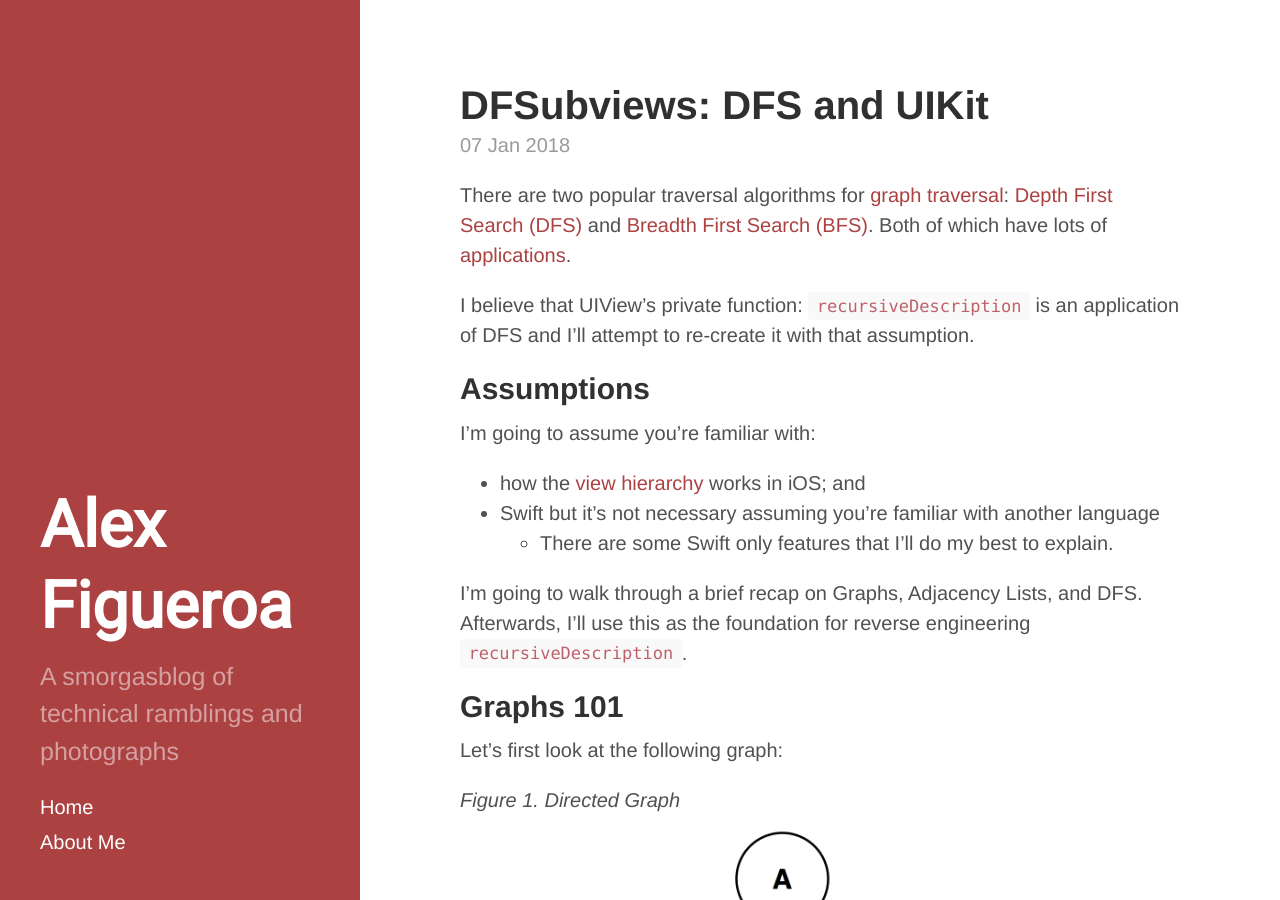
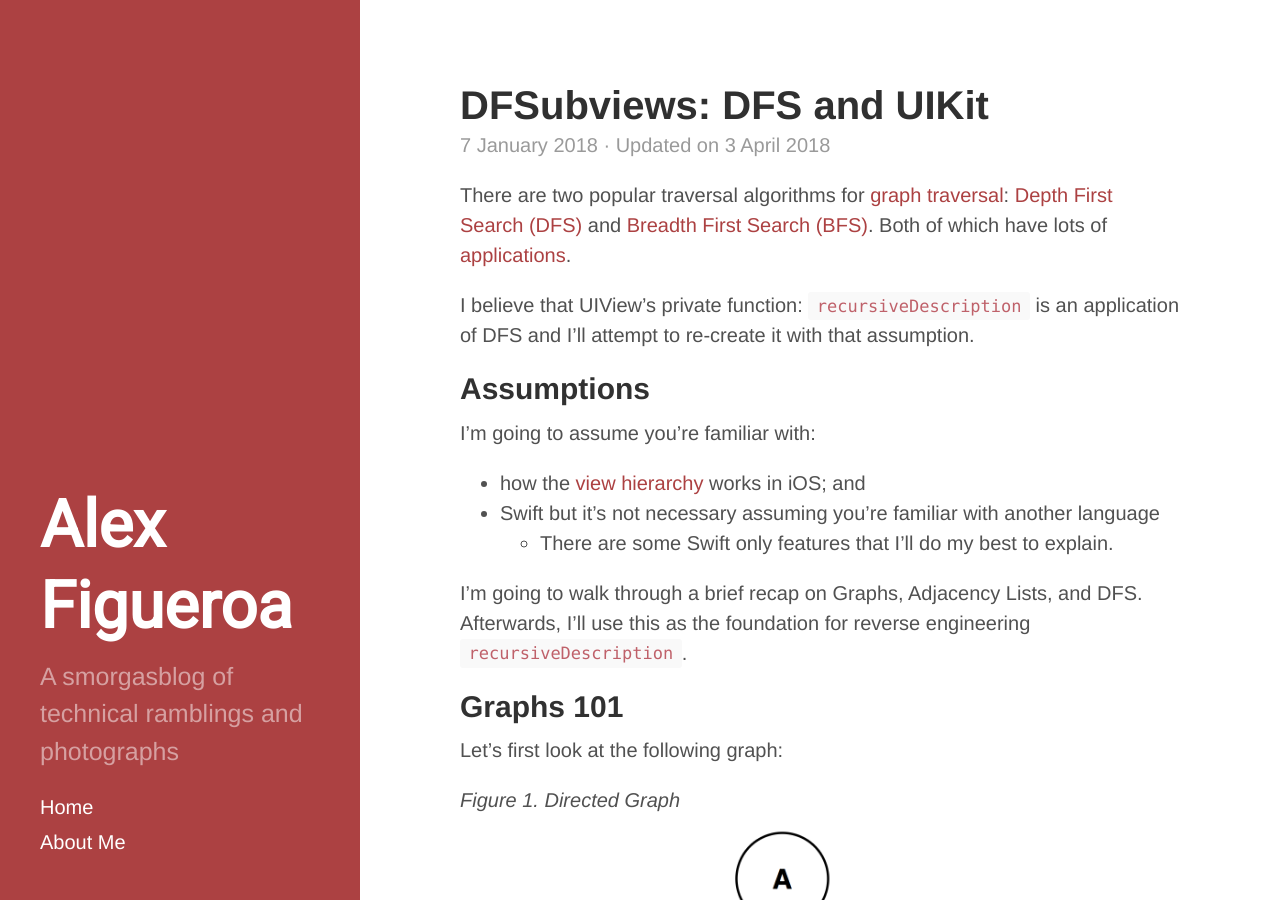
Before and after one commit to ajfigueroa/ajfigueroa.github.io, a Jekyll site: the page built from _posts/2018-01-07-DFSubviews.md, in a window 1280 px wide and 900 px high. Built offline with Jekyll 4.4.1, drawn with Linux system fonts in a browser that asks for light colours.

Commit message:
Add support for modified date in posts

```diff
--- /dev/null
+++ b/_includes/post-date-view.html
@@ -0,0 +1,7 @@
+<!-- Component to display the date with modified date if present -->
+<!-- Date Formatting: http://alanwsmith.com/jekyll-liquid-date-formatting-examples -->
+{% if include.post.modified_date %}
+<span class="post-date">{{ include.post.date | date: "%-d %B %Y" }} · Updated on {{ include.post.modified_date | date: "%-d %B %Y" }}</span>
+{% else %}
+<span class="post-date">{{ include.post.date | date: "%-d %B %Y" }}</span>
+{% endif %}
--- a/_layouts/post.html
+++ b/_layouts/post.html
@@ -4,7 +4,7 @@ layout: default
 
 <div class="post">
   <h1 class="post-title">{{ page.title }}</h1>
-  <span class="post-date">{{ page.date | date_to_string }}</span>
+  {% include post-date-view.html post=page %}
   {{ content }}
 </div>
 
--- a/_posts/2018-01-07-DFSubviews.md
+++ b/_posts/2018-01-07-DFSubviews.md
@@ -2,6 +2,7 @@
 layout: post
 title: 'DFSubviews: DFS and UIKit'
 excerpt_separator: <!--break-->
+modified_date: '2018-04-03 00:00:00'
 ---
 
 There are two popular traversal algorithms for [graph traversal](https://en.wikipedia.org/wiki/Graph_traversal): [Depth First Search (DFS)](https://en.wikipedia.org/wiki/Depth-first_search) and [Breadth First Search (BFS)](https://en.wikipedia.org/wiki/Breadth-first_search). Both of which have lots of [applications](https://en.wikipedia.org/wiki/Graph_traversal#Applications).
--- a/index.html
+++ b/index.html
@@ -9,7 +9,7 @@ title: Home
     <h1 class="post-title">
       <a href="{{ post.url }}">{{ post.title }}</a>
     </h1>
-        <span class="post-date">{{ post.date | date_to_string }}</span>
+    {% include post-date-view.html post=post %}
     {{ post.excerpt }}
     <a href="{{ post.url }}">read more</a>
   </div>
```
Lines whose indentation alone changed are shown as unchanged.
